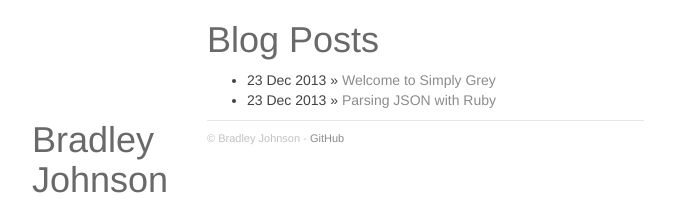
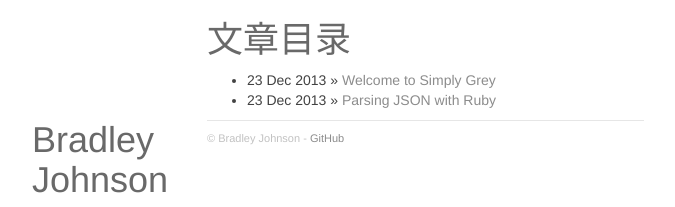
Before and after one commit to zsfbradleyjohnson/zsfbradleyjohnson.github.io, a Jekyll site: the page built from index.html, in a window 1280 px wide. Shown: the top 207 px of the page, without its empty margins (273-948 px from the left). Built offline with Jekyll 4.4.1, drawn with Linux system fonts in a browser that asks for light colours; nearby versions of some CDN libraries; Markdown is read by kramdown in place of the engine named in the settings.

```diff
--- a/index.html
+++ b/index.html
@@ -3,7 +3,7 @@ layout: default
 ---
 
 <div id="home">
-  <h1>Blog Posts</h1>
+  <h1>文章目录</h1>
   <ul class="posts">
     {% for post in site.posts %}
       <li><span>{{ post.date | date_to_string }}</span> &raquo; <a href="{{ site.baseurl }}{{ post.url }}">{{ post.title }}</a></li>
```
